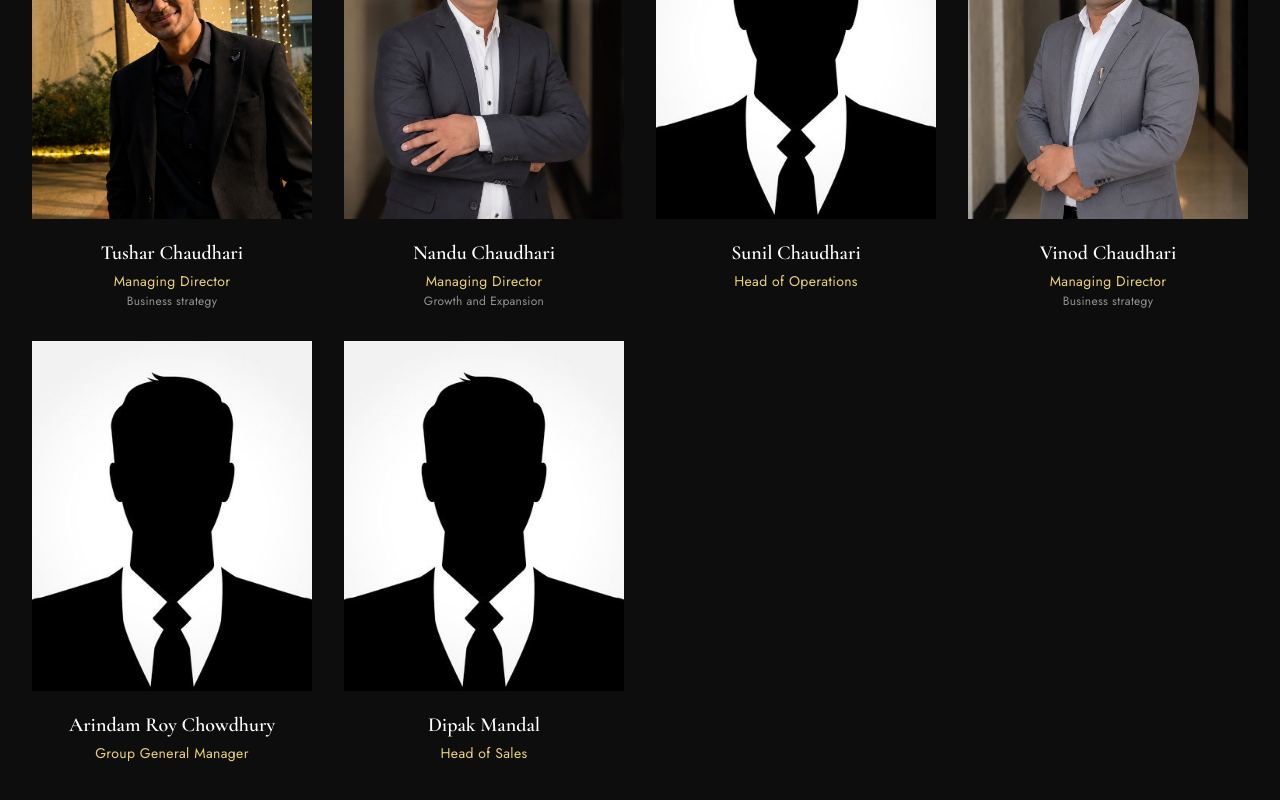
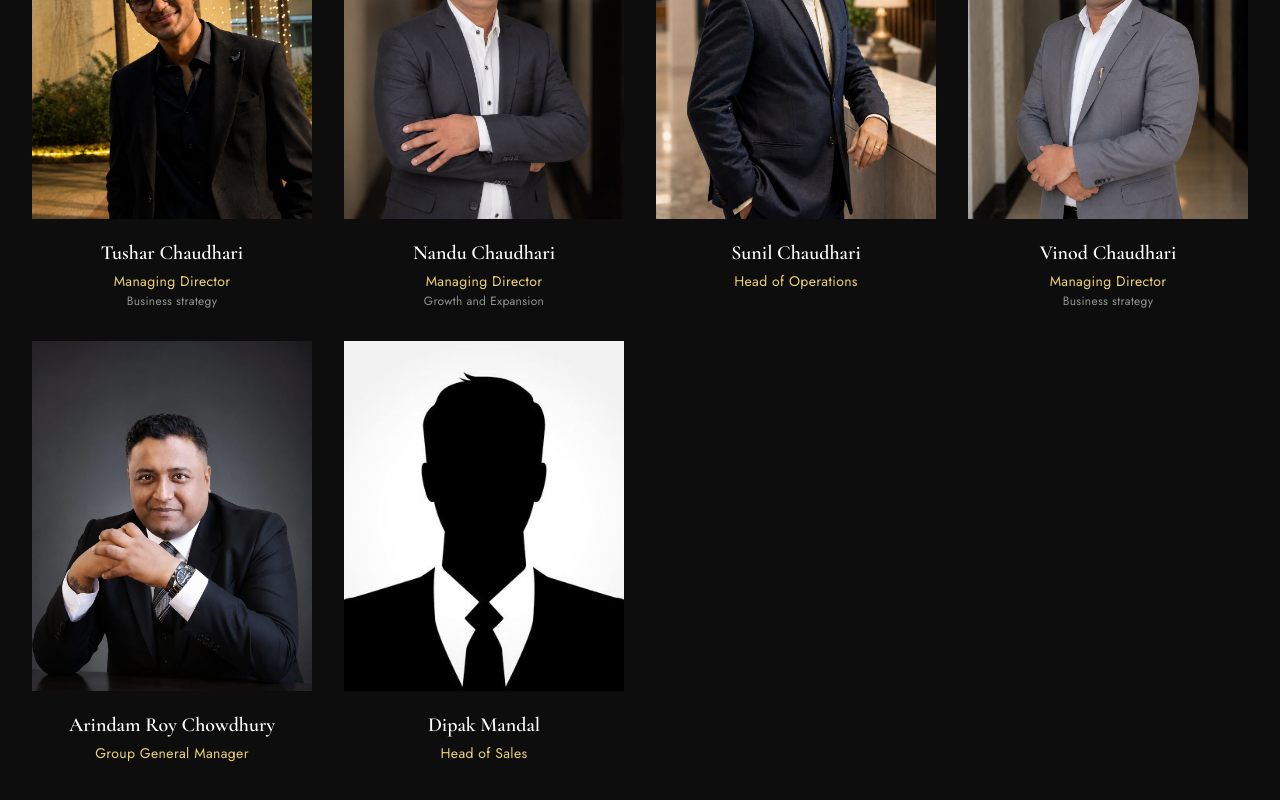
Before and after one commit to cruzic00/Regaal-palace, a React (Vite) app: page /team in a window 1280 px wide. Shown: the part 922-1722 px from the top of the page. Built offline with nearby package versions, Linux system fonts and the light colour scheme.

Commit message:
feat: initialize site configuration data for Regaal Palace

```diff
--- a/src/data/site.js
+++ b/src/data/site.js
@@ -262,7 +262,7 @@ export const team = [
   {
     name: 'Sunil Chaudhari',
     role: 'Head of Operations',
-    photo: '/images/unkownicon.jpg',
+    photo: '/images/sunil .jpeg',
   },
   {
     name: 'Vinod Chaudhari',
@@ -273,7 +273,7 @@ export const team = [
   {
     name: 'Arindam Roy Chowdhury',
     role: 'Group General Manager',
-    photo: '/images/unkownicon.jpg',
+    photo: '/images/arindam.jpeg',
   },
   {
     name: 'Dipak Mandal',
```
